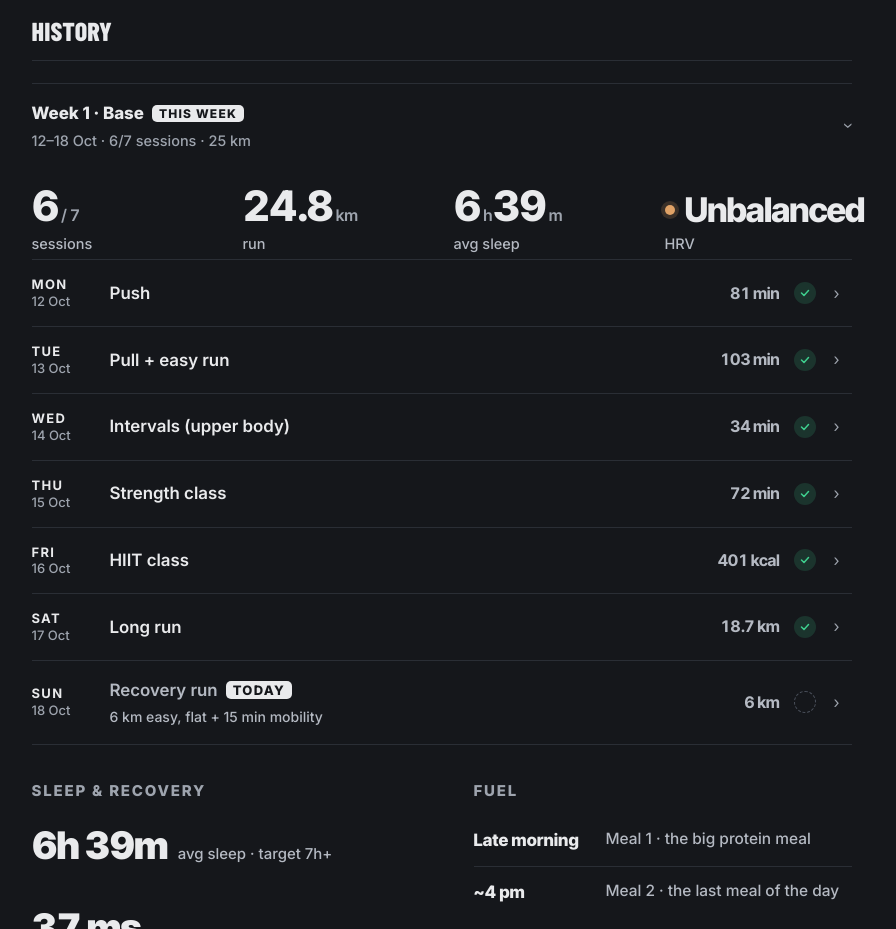
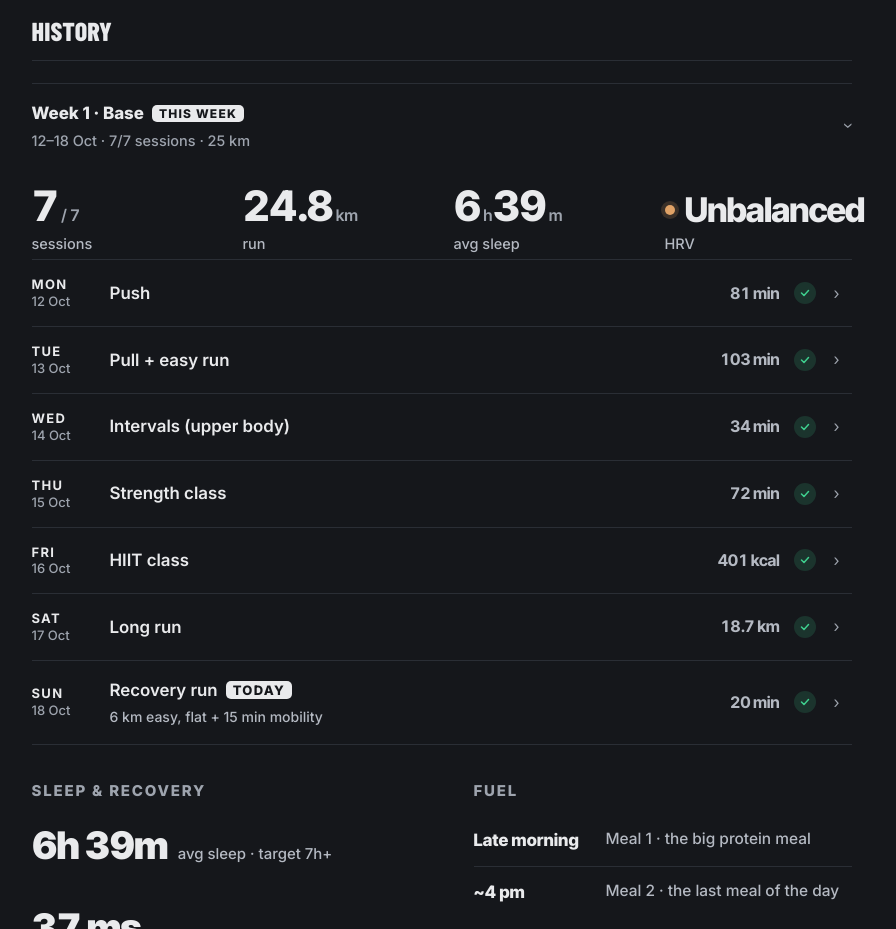
Before and after one commit to nateinbrisbane/road-to-pro, a plain HTML site: page training/index.html in a window 1280 px wide. Shown: the part 3060-3989 px from the top of the page, without its empty margins (191-1087 px from the left). Drawn offline with Linux system fonts and the light colour scheme.

Commit message:
Site refresh 2026-10-18 09:15 (#93)
Co-authored-by: Cursor Agent <cursoragent@cursor.com>
Co-authored-by: nateinbrisbane <nateinbrisbane@users.noreply.github.com>

```diff
--- a/training/index.html
+++ b/training/index.html
@@ -142,10 +142,10 @@
   <div class="sec-head"><h2 class="h2">History</h2></div>
   <details class="wk wk-fold" id="2026-w42" open><summary>
     <span class="wk-t">Week 1 · Base<span class="now">THIS WEEK</span></span>
-    <span class="wk-d">12–18 Oct · 6/7 sessions · 25 km</span>
+    <span class="wk-d">12–18 Oct · 7/7 sessions · 25 km</span>
     <span class="d-chev">›</span></summary>
     <div class="wk-body">  <div class="wk-stats"><div class="stats">
-  <div class="st"><div class="v num">6<small>/ 7</small></div><div class="k">sessions</div></div>
+  <div class="st"><div class="v num">7<small>/ 7</small></div><div class="k">sessions</div></div>
   <div class="st"><div class="v num">24.8<small>km</small></div><div class="k">run</div></div>
   <div class="st"><div class="v num">6<small>h</small>39<small>m</small></div><div class="k">avg sleep</div></div>
   <div class="st"><div class="v num"><span class="dot amb">Unbalanced</span></div><div class="k">HRV</div></div>
@@ -317,13 +317,13 @@
 <div class="facts"><span><b>18.7 km</b> distance</span><span><b>6:01</b> /km average</span><span><b>113 min</b> time</span></div><details class="review"><summary>Session review<span class="d-chev">›</span></summary><div class="rv-body"><p><strong>Zone 2 form check.</strong> I filmed a few passes around the Opera House and Harbour Bridge, about 8–9 km into my 17 km zone 2 run. Frame by frame, my landing is mostly flat and whole-foot, almost straight under my knee with a soft bend, so leaning slightly forward and landing under my centre is paying off. My cadence sits around 168 steps per minute, and my upper body stays tall and relaxed.</p><p><strong>What to work on.</strong> I bounce a bit too much, which is energy going up instead of forward, and my foot still lands slightly ahead of my hips. The cue is &#34;quick feet, run under a low ceiling&#34;. I&#39;ll nudge my cadence toward 175 with the watch metronome in a few zone 2 blocks.</p><img src="/assets/form/run-footstrike-2026-10-17.jpg" alt="Session review: Zone 2 long run: foot strike" loading="lazy"></div></details>      <div class="nut rd"><div class="nut-h">Readiness</div>
         <div class="rd-line"><span>Slept <b class="warn">5h 12m</b></span><span>HRV <b>37 ms</b></span><span class="hs-amb">Unbalanced</span></div>
       </div>
-<div class="fuel">Fuel: carbs around the session</div><div class="vids"><a href="https://www.youtube.com/watch?v=AbInfCjSOdc" rel="noopener"><img src="/assets/thumbs/running_form.jpg" alt="" loading="lazy">Running form (HYROX runs)</a></div>    </div></details>  <details data-date="2026-10-18" class="day planned"><summary>
+<div class="fuel">Fuel: carbs around the session</div><div class="vids"><a href="https://www.youtube.com/watch?v=AbInfCjSOdc" rel="noopener"><img src="/assets/thumbs/running_form.jpg" alt="" loading="lazy">Running form (HYROX runs)</a></div>    </div></details>  <details data-date="2026-10-18" class="day done"><summary>
     <span class="d-day"><b>Sun</b>18 Oct</span>
     <span class="d-title">Recovery run<span class="now">TODAY</span><span class="d-sub">6 km easy, flat + 15 min mobility</span></span>
-    <span class="d-key num">6 km</span>
-<span class="d-tick pl"></span>    <span class="d-chev">›</span></summary>
+    <span class="d-key num">20 min</span>
+<span class="d-tick"><svg viewBox="0 0 24 24" fill="none" stroke="currentColor" stroke-width="3" stroke-linecap="round" stroke-linejoin="round" aria-hidden="true"><path d="m5 12 5 5 9-10"/></svg></span>    <span class="d-chev">›</span></summary>
     <div class="d-body">
-<ul><li>Recovery run 6 km easy, HR capped at 135, conversational pace on flat ground.</li><li>15 min mobility after.</li></ul>      <div class="nut rd"><div class="nut-h">Readiness</div>
+<ul><li>Recovery run 6 km easy, HR capped at 135, conversational pace on flat ground.</li><li>15 min mobility after.</li><li>Form cues: raise your cadence slightly and think push back, not up.</li></ul><div class="facts"><span><b>20 min</b> duration</span><span><b>92</b> kcal</span></div>      <div class="nut rd"><div class="nut-h">Readiness</div>
         <div class="rd-line"><span>Slept <b class="warn">5h 54m</b></span><span>HRV <b>42 ms</b></span><span class="hs-amb">Unbalanced</span></div>
       </div>
 <div class="fuel">Fuel: normal eating</div><div class="vids"><a href="https://www.youtube.com/watch?v=AbInfCjSOdc" rel="noopener"><img src="/assets/thumbs/running_form.jpg" alt="" loading="lazy">Running form (HYROX runs)</a><a href="https://www.youtube.com/watch?v=R3WDe7byUXo" rel="noopener"><img src="/assets/thumbs/mobility_routine.jpg" alt="" loading="lazy">Mobility routine</a></div>    </div></details>  </div>
```
Also changed, not shown: index.html (+4 -4 lines).
